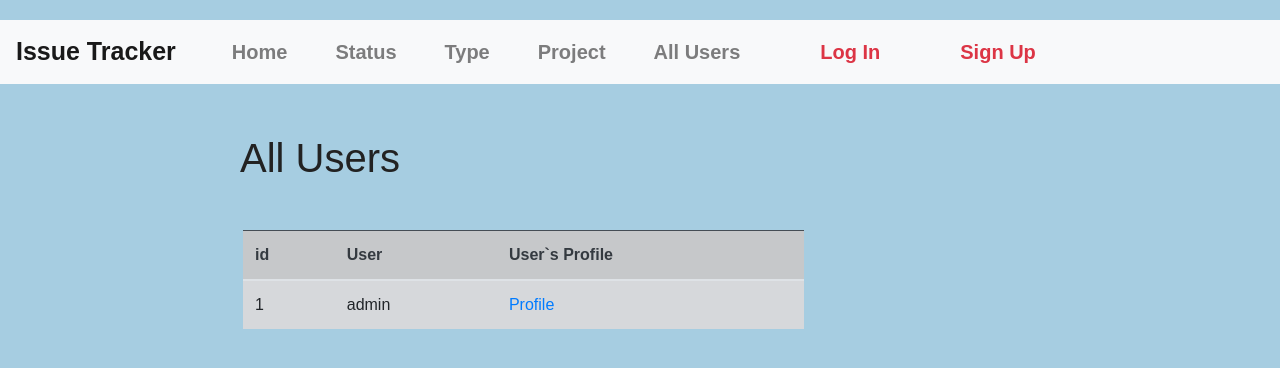
After one commit to Aisuluu1405/python_group_3_homework_49_Aisulu_Dzhusupova, a Django app: page /accounts/user/index in a window 1280 px wide. The commit adds this page. Shown: the top 368 px of the page. Run offline with Django 3.2, Linux system fonts and the light colour scheme; data comes from the database, SQL or seed files in the repository; some libraries are stand-ins or nearby versions.

Commit message:
Добавила страницу со списком всех пользователей и ссылкой на их личный кабинет.

```diff
--- a/source/accounts/templates/user_detail.html
+++ b/source/accounts/templates/user_detail.html
@@ -8,11 +8,9 @@
     {% endif %}
 {% endblock %}
 
-
 {% block content %}
     <h1>Profile: {{ user_obj.username }}</h1>
     <p>First Name: <b>{{ user_obj.first_name }}</b></p>
     <p>Last Name: {{ user_obj.last_name }}</p>
     <p>Email: {{ user_obj.email }}</p>
-
 {% endblock %}
--- /dev/null
+++ b/source/accounts/templates/users_index.html
@@ -0,0 +1,34 @@
+{% extends 'base.html' %}
+
+{% block title %}Users{% endblock %}
+
+{% block content %}
+<div class="type text-left">
+        <h1>All Users</h1>
+    </div>
+
+<div class="container_index pt-5">
+            <div class="row ml-5">
+                <div class="col-8">
+                    <table class="table">
+                        <thead>
+                        <tr class="table-dark text-dark">
+                            <th scope="col">id</th>
+                            <th scope="col">User</th>
+                            <th scope="col">User`s Profile</th>
+                        </tr>
+                        </thead>
+                        {% for user_obj in user_obj %}
+                            <tbody>
+                            <tr class="table-secondary">
+                                <td>{{ user_obj.pk }}</td>
+                                <td>{{ user_obj.username}}</td>
+                                <td><a href="{% url 'accounts:user_detail' user_obj.pk %}">Profile</a></td>
+                            </tr>
+                            </tbody>
+                        {% endfor %}
+                    </table>
+                </div>
+            </div>
+        </div>
+{% endblock %}
--- a/source/accounts/urls.py
+++ b/source/accounts/urls.py
@@ -1,5 +1,5 @@
 from django.urls import path
-from accounts.views import login_view, logout_view, register_view, UserDetailView, UserInfoChangeView, UserPasswordChangeView
+from accounts.views import login_view, logout_view, register_view, UserDetailView, UserInfoChangeView, UserPasswordChangeView, UsersIndexView
 
 app_name = 'accounts'
 
@@ -9,5 +9,6 @@ urlpatterns = [
     path('register/', register_view, name='register'),
     path('profile/<int:pk>/', UserDetailView.as_view(), name='user_detail'),
     path('profile/<int:pk>/edit/', UserInfoChangeView.as_view(), name = 'user_edit'),
-    path('profile/<int:pk>/password_change/', UserPasswordChangeView.as_view(), name='password_change')
+    path('profile/<int:pk>/password_change/', UserPasswordChangeView.as_view(), name='password_change'),
+    path('user/index', UsersIndexView.as_view(), name='users_index')
 ]
--- a/source/accounts/views.py
+++ b/source/accounts/views.py
@@ -3,9 +3,10 @@ from django.contrib.auth.models import User
 from django.shortcuts import render, redirect
 from django.contrib.auth import authenticate, login, logout
 from django.urls import reverse
-from django.views.generic import DetailView, UpdateView
+from django.views.generic import DetailView, UpdateView, ListView
 
 from accounts.forms import UserCreationForm, UserChangeForm, PasswordChangeForm
+
 
 
 def login_view(request):
@@ -76,3 +77,8 @@ class UserPasswordChangeView(UpdateView):
 
     def get_success_url(self):
         return reverse('accounts:login')
+
+class UsersIndexView(ListView):
+    model = User
+    template_name = 'users_index.html'
+    context_object_name = 'user_obj'
--- a/source/webapp/templates/base.html
+++ b/source/webapp/templates/base.html
@@ -34,6 +34,9 @@
       <li class="nav-item ml-3 mr-3">
         <a class="nav-link font-weight-bolder" href="{% url 'webapp:project_index'%}">Project</a>
       </li>
+      <li class="nav-item ml-3 mr-3">
+        <a class="nav-link font-weight-bolder" href="{% url 'accounts:users_index'%}">All Users</a>
+      </li>
 {#      <li class="nav-item ml-3 mr-3">#}
 {#        <a class="nav-link font-weight-bolder" href="{% url 'webapp:project_new_index'%}">Project(bonus)</a>#}
 {#      </li>#}
```
